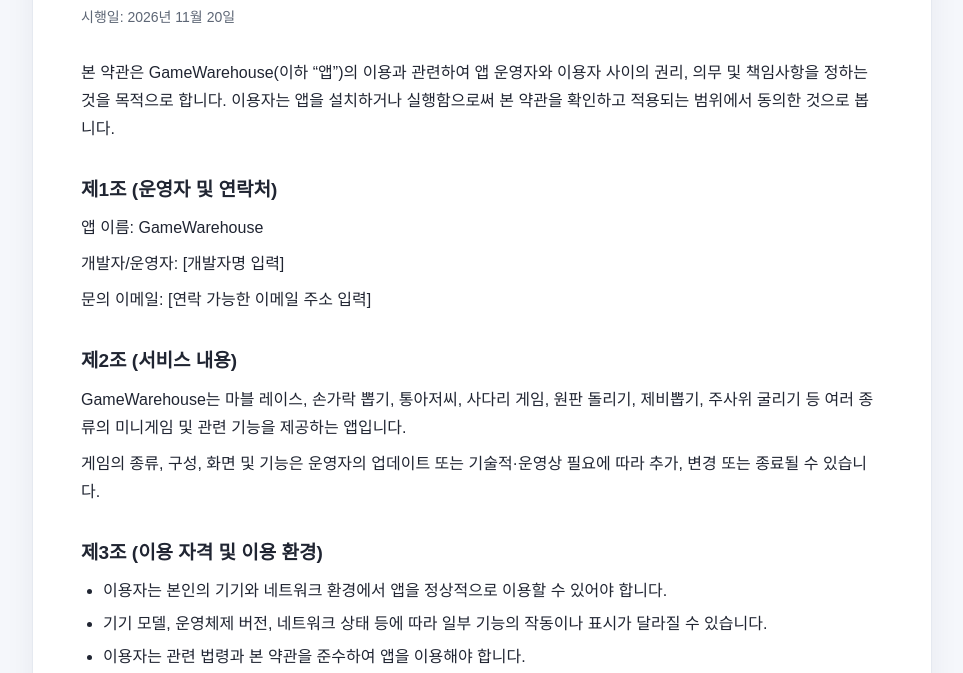
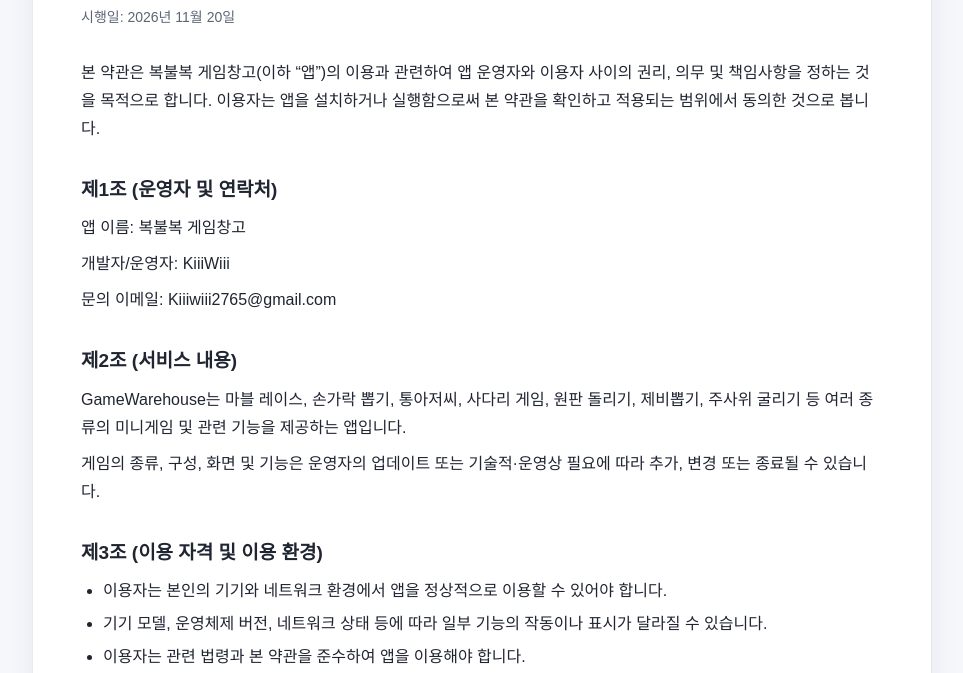
Before and after one commit to kiiiwiii2765/gamewarehouse_privacy.github.io, a plain HTML site: page terms.html in a window 1280 px wide. Shown: the part 127-800 px from the top of the page, without its empty margins (158-1121 px from the left). Drawn offline with Linux system fonts and the light colour scheme.

Commit message:
Update terms and contact information in terms.html

```diff
--- a/terms.html
+++ b/terms.html
@@ -26,12 +26,12 @@
   <h1>GameWarehouse 서비스 이용약관</h1>
   <p class="updated">시행일: 2026년 11월 20일</p>
 
-  <p>본 약관은 GameWarehouse(이하 “앱”)의 이용과 관련하여 앱 운영자와 이용자 사이의 권리, 의무 및 책임사항을 정하는 것을 목적으로 합니다. 이용자는 앱을 설치하거나 실행함으로써 본 약관을 확인하고 적용되는 범위에서 동의한 것으로 봅니다.</p>
+  <p>본 약관은 복불복 게임창고(이하 “앱”)의 이용과 관련하여 앱 운영자와 이용자 사이의 권리, 의무 및 책임사항을 정하는 것을 목적으로 합니다. 이용자는 앱을 설치하거나 실행함으로써 본 약관을 확인하고 적용되는 범위에서 동의한 것으로 봅니다.</p>
 
   <h2>제1조 (운영자 및 연락처)</h2>
-  <p>앱 이름: GameWarehouse</p>
-  <p>개발자/운영자: [개발자명 입력]</p>
-  <p>문의 이메일: [연락 가능한 이메일 주소 입력]</p>
+  <p>앱 이름: 복불복 게임창고</p>
+  <p>개발자/운영자: KiiiWiii</p>
+  <p>문의 이메일: Kiiiwiii2765@gmail.com</p>
 
   <h2>제2조 (서비스 내용)</h2>
   <p>GameWarehouse는 마블 레이스, 손가락 뽑기, 통아저씨, 사다리 게임, 원판 돌리기, 제비뽑기, 주사위 굴리기 등 여러 종류의 미니게임 및 관련 기능을 제공하는 앱입니다.</p>
@@ -80,7 +80,7 @@
 
   <h2>제11조 (문의)</h2>
   <p>서비스 이용 및 본 약관에 관한 문의는 아래 연락처로 보내주시기 바랍니다.</p>
-  <p>개발자/운영자: [개발자명 입력]<br>이메일: [연락 가능한 이메일 주소 입력]</p>
+  <p>개발자/운영자: Kiiiwiii<br>이메일: Kiiiwiii2765@gmail.com</p>
 
   <footer>
     <p>GameWarehouse 서비스 이용약관</p>
```
